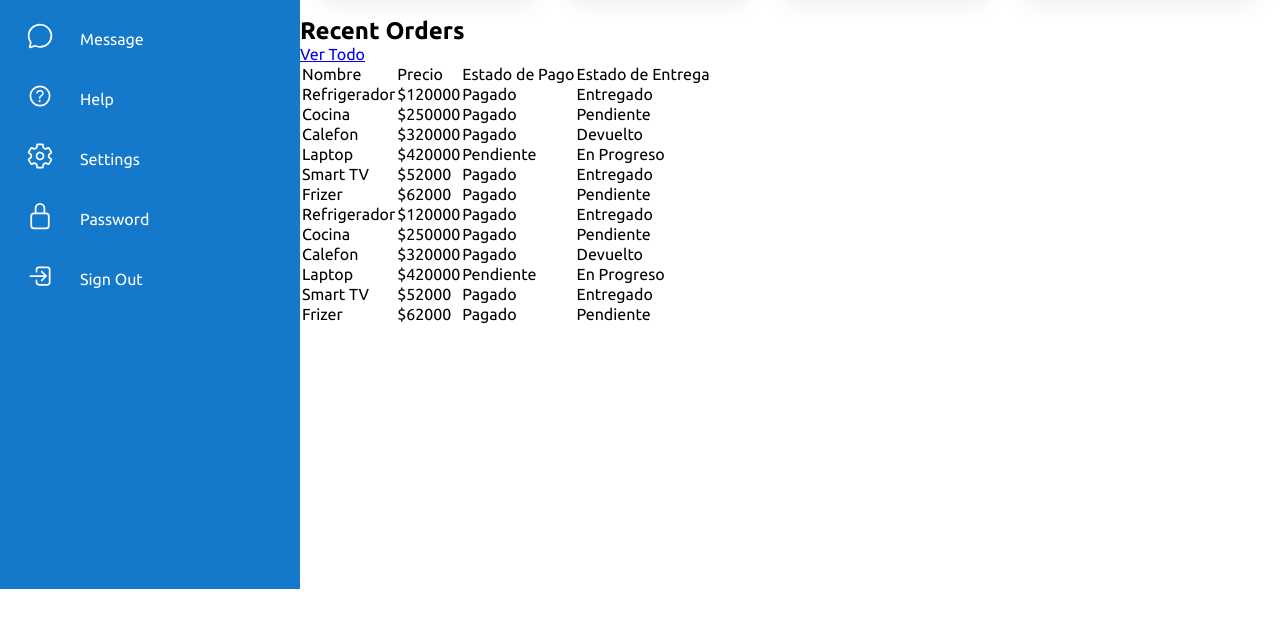
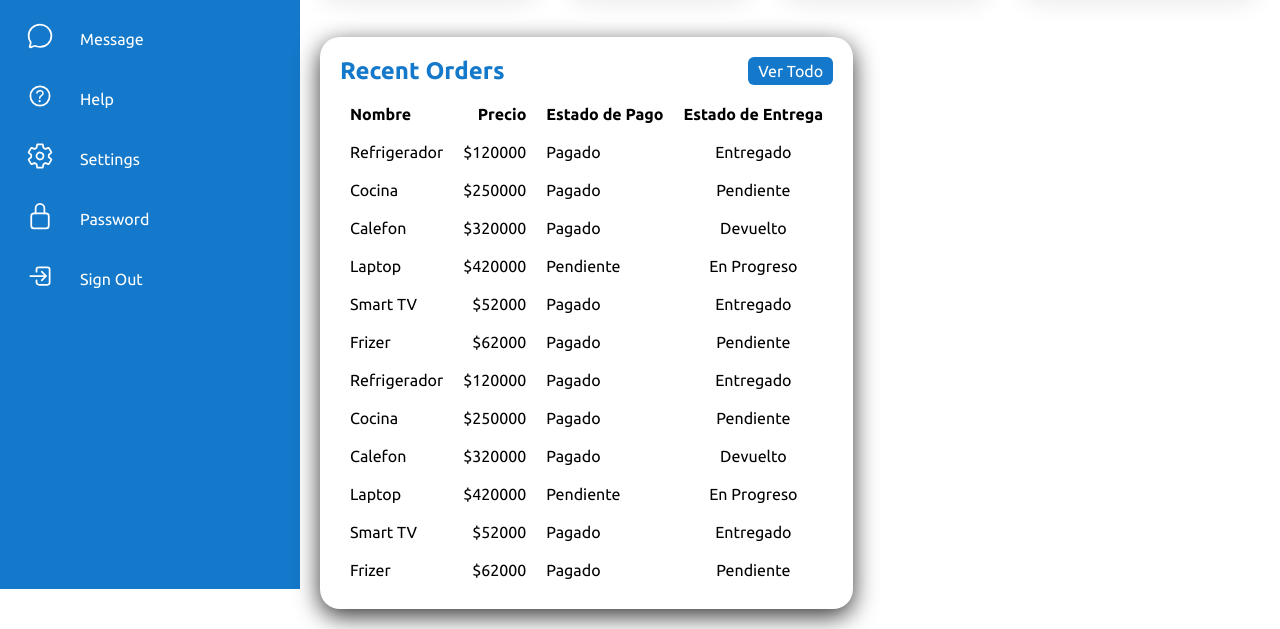
Before and after one commit to Samas1503/Practica-Desarrollo-Web, a plain HTML site: page practica 27 - Responsive Admin Dashboard/index.html in a window 1280 px wide. Shown: the part 211-840 px from the top of the page. Before the commit the page ends 800 px from the top, so only its background shows below. Drawn offline with nearby package versions, Linux system fonts and the light colour scheme.

Commit message:
Update styles.css

```diff
--- a/practica 27 - Responsive Admin Dashboard/css/styles.css
+++ b/practica 27 - Responsive Admin Dashboard/css/styles.css
@@ -264,3 +264,85 @@ body {
 .cardBox .card:hover .iconBox {
     color: var(--white);
 }
+
+.details {
+    position: relative;
+    width: 100%;
+    padding: 20px;
+    display: flex;
+    grid-template-colums: 2fr 1fr;
+    grid-gap: 30px;
+    //margin-top: 10px;
+}
+
+.details .recentOrders{
+    position: relative;
+    display: grid;
+    min-height: 500px;
+    background: var(--white);
+    padding: 20px;
+    box-shadow: 0 7px 25px rgba(0,0,0,0.8);
+    border-radius:  20px;
+}
+
+.cardHeader {
+    display: flex;
+    justify-content: space-between;
+    align-items: flex-start;
+}
+
+.cardHeader h2 {
+    font-weight: 600;
+    color: var(--blue);
+}
+
+.btn {
+    position: relative;
+    padding: 5px 10px;
+    background: var(--blue);
+    text-decoration: none;
+    color: var(--white);
+    border-radius: 6px;
+}
+
+.details table {
+    width:100%;
+    border-collapse: collapse;
+    margin-top: 10px;
+}
+
+.details table thead td {
+    font-weight: 600;
+}
+
+.details table thead tr {
+    color: var(--black1);
+    border-bottom: 1px solid rgba(0,0,0,.1);
+}
+
+.details table thead tr:last-child {
+    border-bottom: none;
+}
+
+.details .recentOrders table tr:hover {
+    background: var(--blue);
+    color: var(--white);
+}
+
+.details .recentOrders table tr td {
+    padding: 10px;
+}
+
+.details .recentOrders table tr td:last-child {
+  text-align: end;
+}
+
+
+.details .recentOrders table tr td:nth-child(2) {
+  text-align: end;
+}
+
+
+.details .recentOrders table tr td:nth-child(4) {
+  text-align: center;
+}
```
